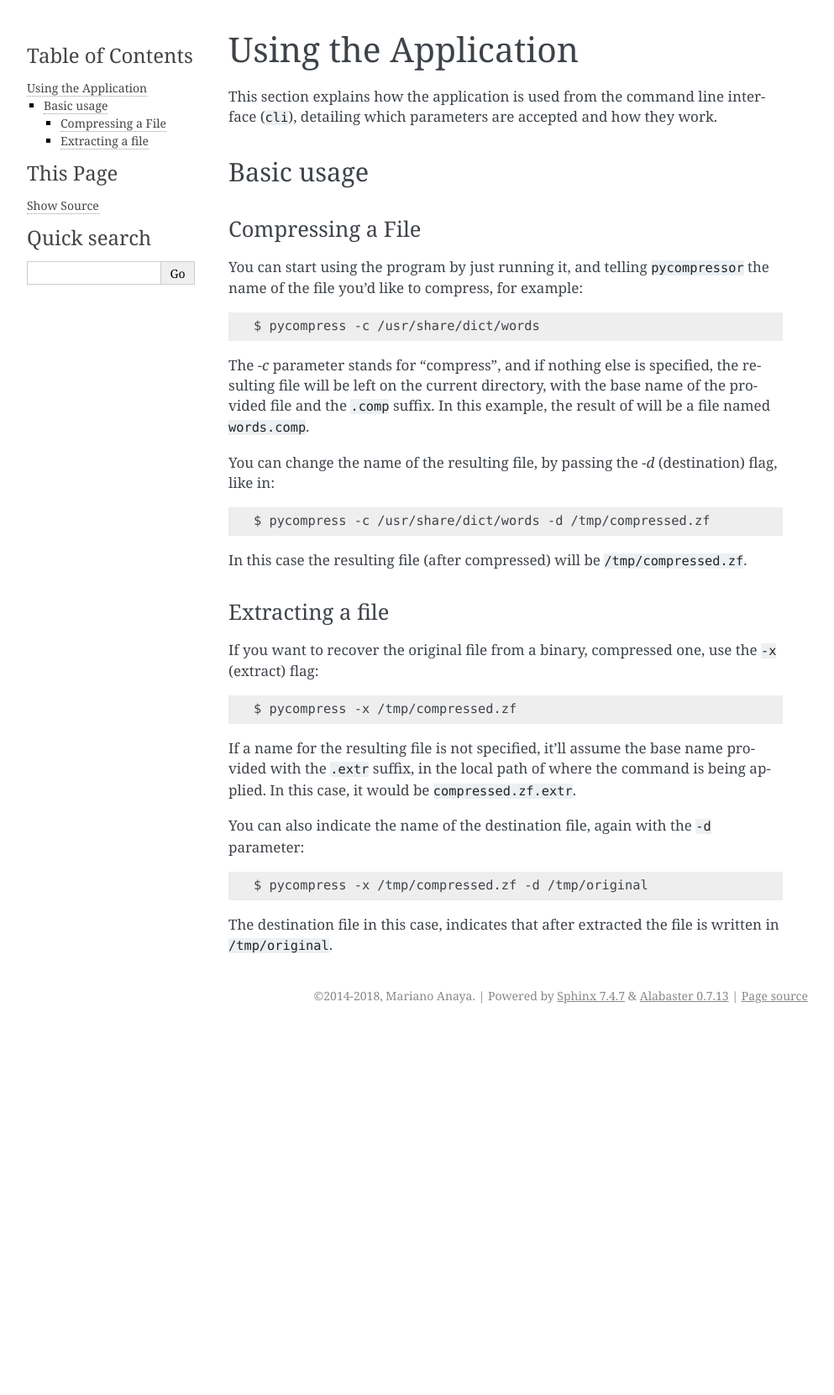
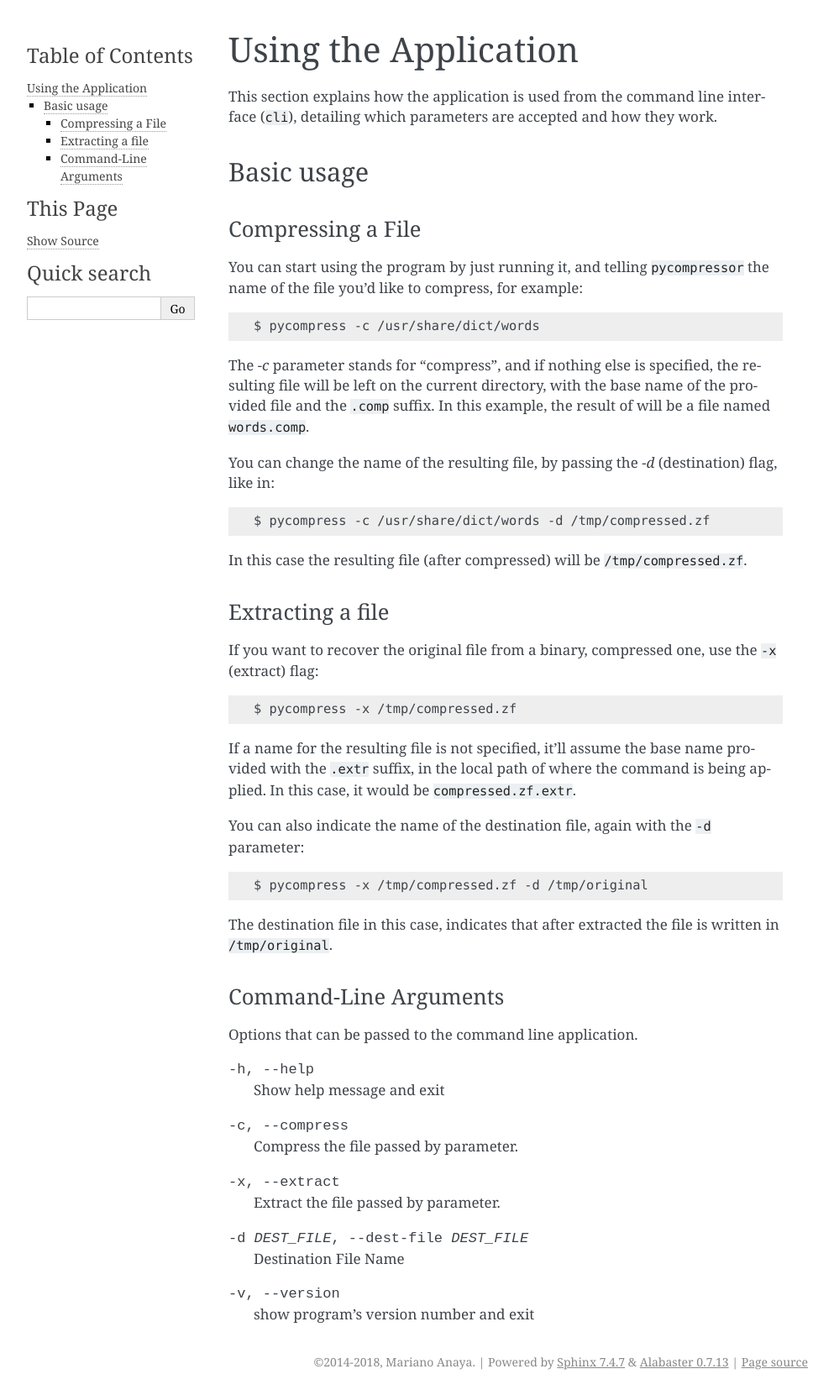
Before and after one commit to rmariano/compr, a Sphinx documentation site: the page built from doc/using-the-cli.rst, in a window 1280 px wide. Shown: the whole page at 84% size, without its empty margins (148-1141 px from the left). Built offline with Sphinx 7.4.7, drawn with Linux system fonts in a browser that asks for light colours; the version number is read from the project's files by our own code; before the commit the page ends 1225 px from its top, so only the background shows below that.

Commit message:
Start documenting flags

```diff
--- a/doc/using-the-cli.rst
+++ b/doc/using-the-cli.rst
@@ -49,3 +49,23 @@ parameter::
 
 The destination file in this case, indicates that after extracted the file is
 written in ``/tmp/original``.
+
+
+Command-Line Arguments
+**********************
+Options that can be passed to the command line application.
+
+-h, --help
+    Show help message and exit
+
+-c, --compress
+    Compress the file passed by parameter.
+
+-x, --extract
+    Extract the file passed by parameter.
+
+-d DEST_FILE, --dest-file DEST_FILE
+    Destination File Name
+
+-v, --version
+    show program's version number and exit
```
